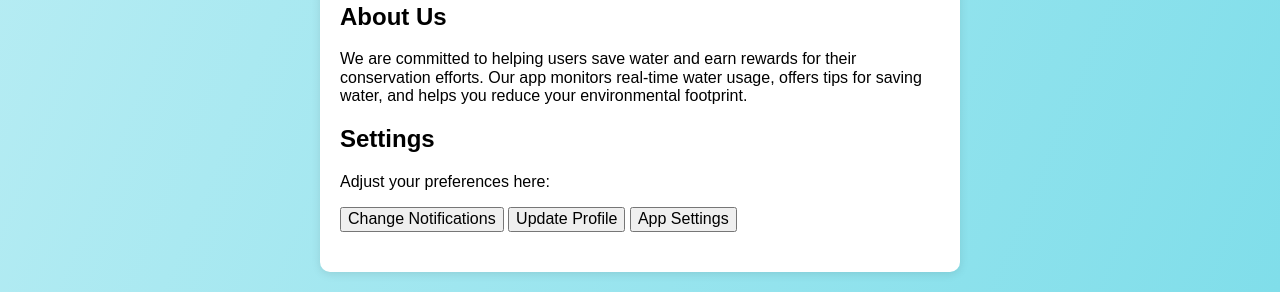
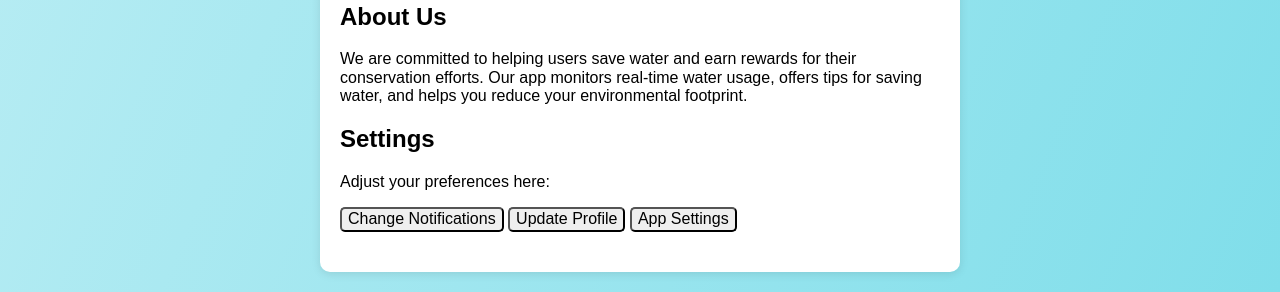
Before and after one commit to CharanReddy0909/Smart-Water-Meter-Application, a plain HTML site: page index.html in a window 1280 px wide. Shown: the part 2814-3106 px from the top of the page. Drawn offline with nearby package versions, Linux system fonts and the light colour scheme.

Commit message:
Update styles.css

```diff
--- a/styles.css
+++ b/styles.css
@@ -214,3 +214,9 @@ canvas {
         width: 100%; /* Full-width buttons on small screens */
     }
 }
+
+.btn {
+    -webkit-border-radius: 5px; /* For Safari */
+    -moz-border-radius: 5px;    /* For Firefox */
+    border-radius: 5px;         /* Standard */
+}
```
